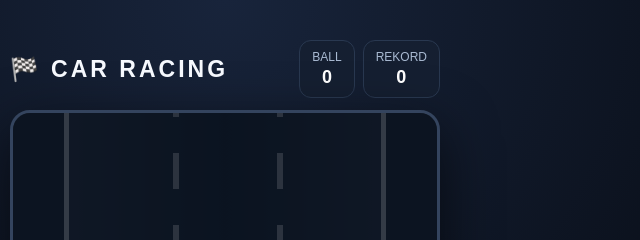
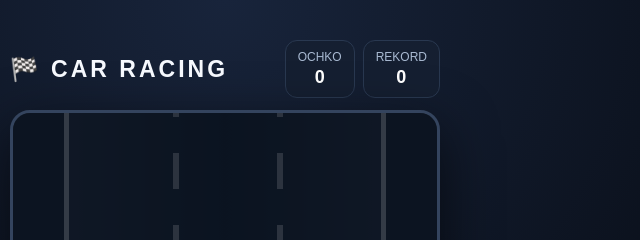
Before and after one commit to boriyev12/car-racing, a plain HTML site: page index.html in a window 1280 px wide. Shown: the top 240 px of the page, 415-1055 px from the left. Drawn offline with Linux system fonts and the light colour scheme.

Commit message:
Polish Uzbek score label

```diff
--- a/index.html
+++ b/index.html
@@ -25,7 +25,7 @@ button{border:0;border-radius:12px;background:linear-gradient(135deg,#ffb12b,#f0
 </head>
 <body>
 <div class="wrap">
- <div class="top"><div class="brand">🏁 CAR RACING</div><div class="stats"><div class="stat">BALL <b id="score">0</b></div><div class="stat">REKORD <b id="best">0</b></div></div></div>
+ <div class="top"><div class="brand">🏁 CAR RACING</div><div class="stats"><div class="stat">OCHKO <b id="score">0</b></div><div class="stat">REKORD <b id="best">0</b></div></div></div>
  <div class="game" id="game">
   <div class="road"><div class="lane l1"></div><div class="lane l2"></div></div>
   <div class="car" id="player"></div>
```
